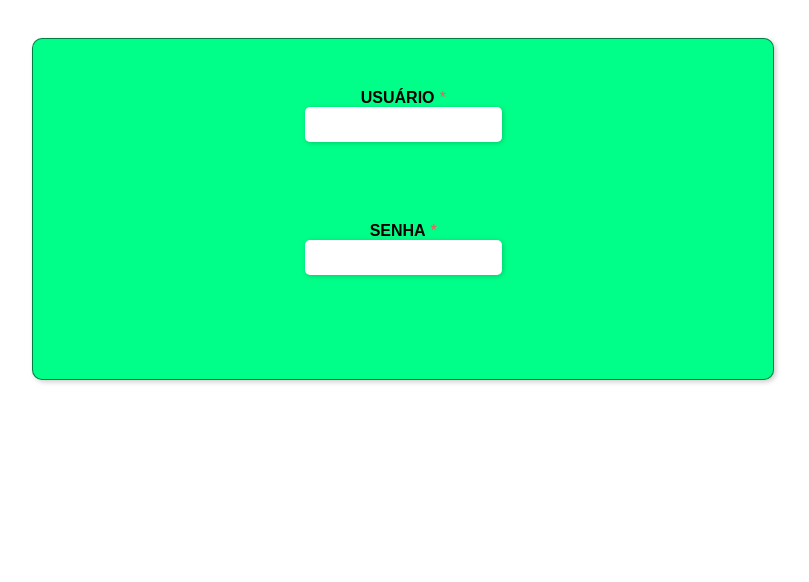
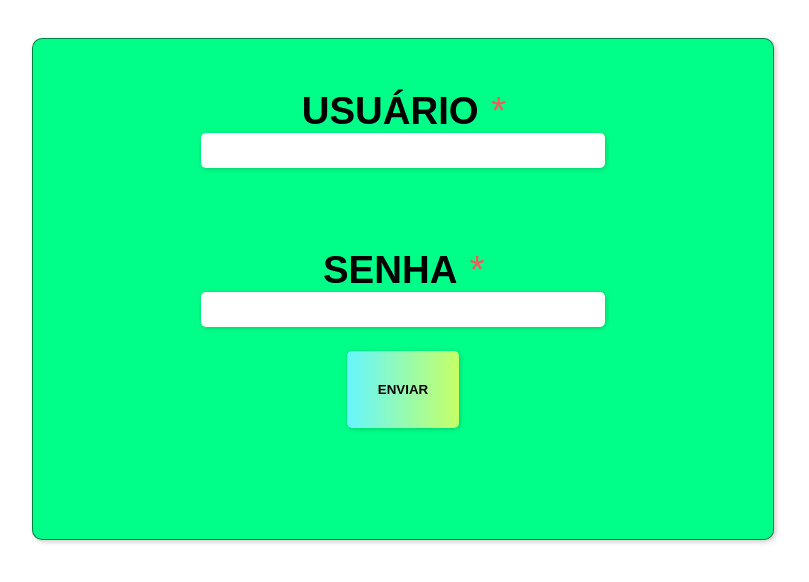
Before and after one commit to NycolasSantana/02-12-22_Form, a plain HTML site: page praticando.html in a window 1280 px wide. Shown: the whole page, without its empty margins (237-1046 px from the left). Drawn offline with Linux system fonts and the light colour scheme.

Commit message:
Praticando mais ainda

```diff
--- a/praticando.html
+++ b/praticando.html
@@ -16,7 +16,7 @@
             font-family: Arial, Helvetica, sans-serif;
         }
         main {
-            height: 30vh;
+            height: 50vh;
             width: 50vw;
             background-color: rgb(0, 255, 136);
             box-shadow: 2px 2px 5px var(--sombra);
@@ -35,18 +35,34 @@
             margin: auto;
         }
         p {
+            font-size: 3vw;
             text-align: center;
         }
         #psenha {
             margin-top: 10vh;
         }
+        #send {
+            background-image: linear-gradient(to left, rgb(197, 255, 103), rgb(102, 245, 255));
+            margin-top: 3vh;
+            cursor: pointer;
+            font-weight: bolder;
+            padding: 2.4vw;
+        }
+        #send:hover {
+            padding: 3vw;
+            transition: 0.2s;
+        }
+        #inome, #isenha {
+            width: 30vw;
+        }
     </style>
 </head>
 <body>
     <main>
-        <form action="cadastro.php" autocomplete="off">
+        <form action="cadastro.php" method="post" autocomplete="off">
             <p id="pusuario"><label for="inome"><strong>USUÁRIO</strong> <i style="color: rgb(248, 88, 88);">*</i></label><input type="text" name="nome" id="inome"></p>
             <p id="psenha"><label for="isenha"><strong>SENHA</strong> <i style="color: rgb(248, 88, 88);">*</i></label><input type="text" name="senha" id="isenha"></p>
+            <input type="submit" value="ENVIAR" id="send">
         </form>
     </main>
 </body>
```
